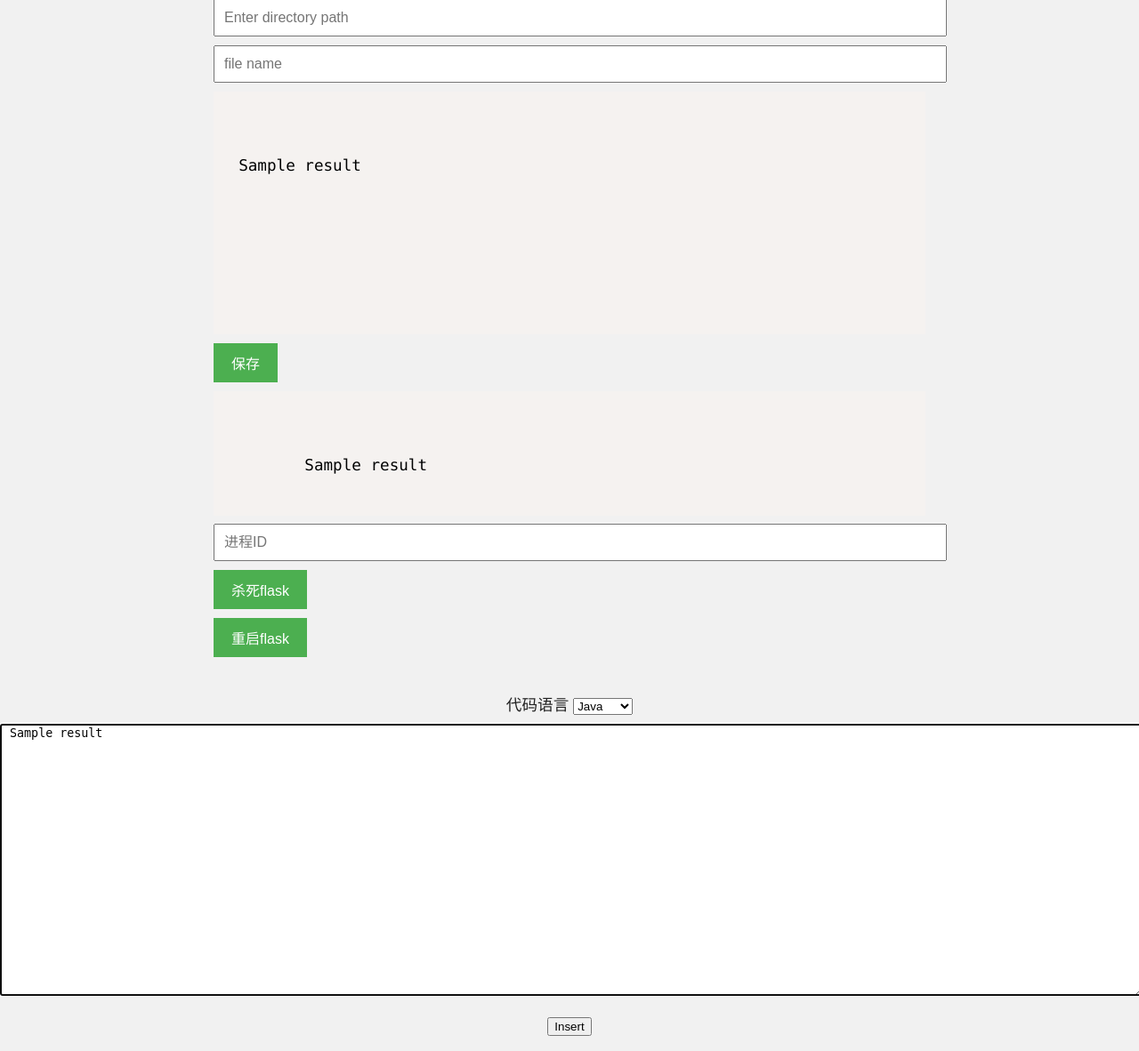
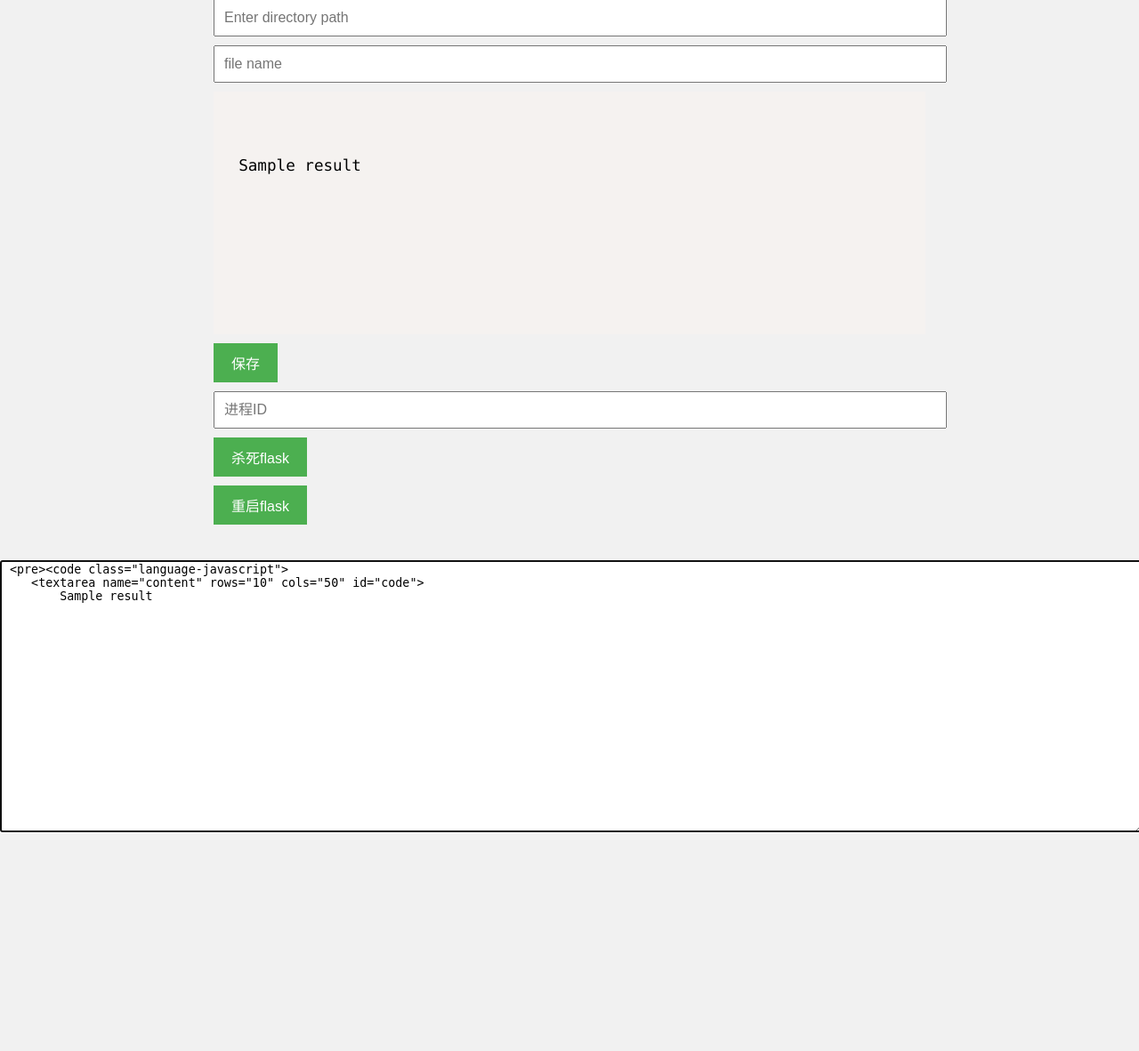
Before and after one commit to dakaca007/django, a Flask app: template templates/editor.html in a window 1280 px wide. Shown: the part 179-1361 px from the top of the page at 89% size. After the commit the page ends 1116 px from the top, so only its background shows below. Run offline with Flask 3, Linux system fonts and the light colour scheme; the template is opened without the code that fills it: most values are stand-ins (such as "Sample title", 1, 10 or a date in 2020); some libraries are stand-ins or nearby versions.

Commit message:
Update editor.html

```diff
--- a/templates/editor.html
+++ b/templates/editor.html
@@ -99,11 +99,7 @@
     {% endif %}
 
 
-      <pre><code class="language-javascript">
-    <textarea name="content" rows="10" cols="50" id="code">
-        {{ result }}
-    </textarea>
-</code></pre>
+
     <form id="command-form3" method="POST" action="/kill">
         <div class="form-group">
             <input type="text" name="jincheng" placeholder="进程ID">
@@ -123,20 +119,17 @@
     </div>
     {% endif %}
 </div>
-<form onsubmit="InsertValue();return false;">
-    <div class="codeArea">
-        <label for="lang">代码语言</label>
-        <select id="lang">
-            <option value="java">Java</option>
-            <option value="html">html</option>
-            <option value="css">css</option>
-            <option value="php">php</option>
-            <option value="js">js</option>
-            <option value="markup">markup</option>
-        </select>
-        <textarea id="code" autofocus> {{ result }}</textarea>
-        <p><input type="submit" value="Insert" /></p>
-    </div>
+<form>
+
+
+
+        <textarea id="code" autofocus> <pre><code class="language-javascript">
+    <textarea name="content" rows="10" cols="50" id="code">
+        {{ result }}
+    </textarea>
+</code></pre></textarea>
+
+
 </form>
 <script>
     window.addEventListener('DOMContentLoaded', function() {
```
